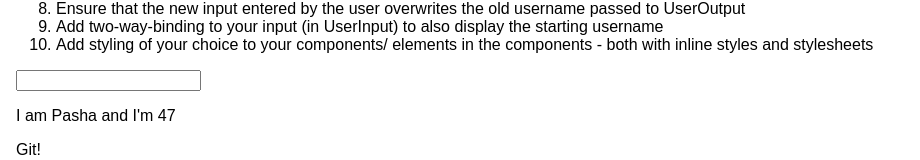
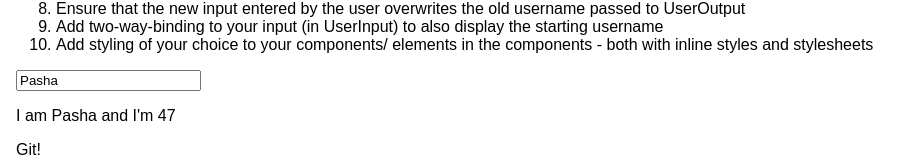
Before and after one commit to PaPa31/react-complete-guide, a React (Create React App) app: page / in a window 1280 px wide. Shown: the part 142-302 px from the top of the page, without its empty margins (0-920 px from the left). Built offline with nearby package versions, Linux system fonts and the light colour scheme.

Commit message:
3.9 Add two way binding
	modified:   src/App.js
	modified:   src/UserInput/UserInput.js

```diff
--- a/src/App.js
+++ b/src/App.js
@@ -62,7 +62,10 @@ class App extends Component {
             components - both with inline styles and stylesheets
           </li>
         </ol>
-        <UserInput changed={this.onChangeHandle}></UserInput>
+        <UserInput
+          changed={this.onChangeHandle}
+          name={this.state.person[0].name}
+        ></UserInput>
         <UserOutput
           name={this.state.person[0].name}
           age={this.state.person[0].age}
--- a/src/UserInput/UserInput.js
+++ b/src/UserInput/UserInput.js
@@ -1,7 +1,7 @@
 import React from 'react'
 
 const userInput = (props) => {
-  return <input type="text" onChange={props.changed}></input>
+  return <input type="text" onChange={props.changed} value={props.name}></input>
 }
 
 export default userInput
```
